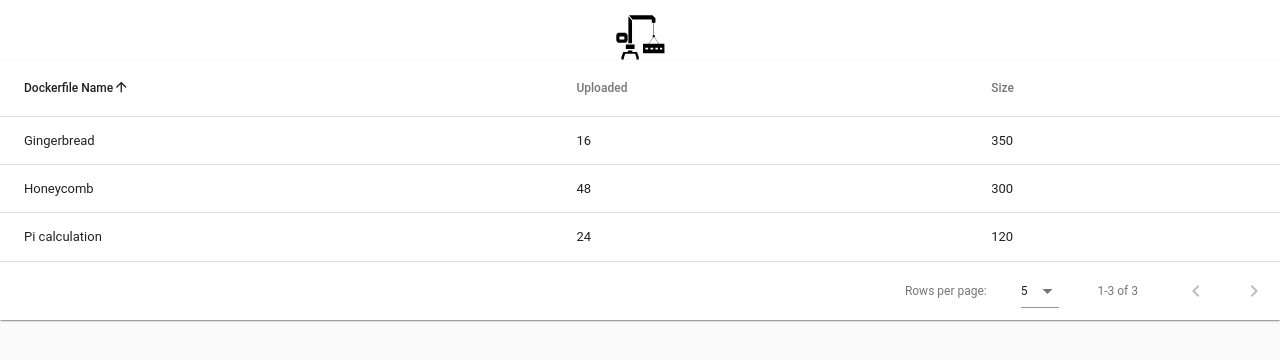
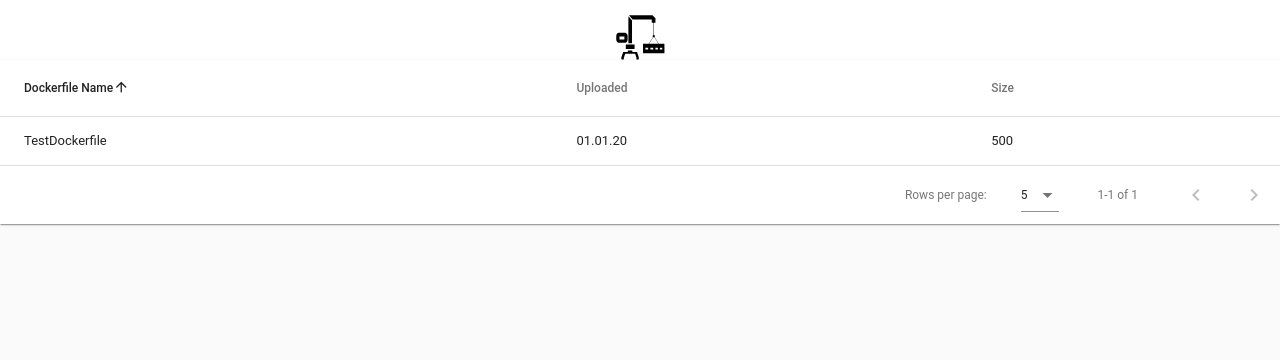
Before and after one commit to cormensratio/hafenkran-client, a Vue app: page /UploadedDockerfilesPage in a window 1280 px wide. Shown: the top 360 px of the page. Built offline with nearby package versions, Linux system fonts and the light colour scheme.

Commit message:
EPDS02-31 Data-table now displays entrys from the ExperimentStore

```diff
--- a/src/components/views/UploadedDockerfilesPage.vue
+++ b/src/components/views/UploadedDockerfilesPage.vue
@@ -5,7 +5,7 @@
           <v-app id="inspire">
             <v-data-table
               :headers="headers"
-              :items="uploadedDockerfiles"
+              :items="experiments"
               :items-per-page="5"
               class="elevation-1"
             ><template v-slot:items="props">
@@ -21,11 +21,16 @@
 </template>
 
 <script>
+import { mapGetters } from 'vuex';
 import BasePage from '../baseComponents/BasePage';
 
 export default {
   name: 'UploadedDockerfilesPage',
   components: { BasePage },
+
+  computed: {
+    ...mapGetters(['experiments']),
+  },
   data() {
     return {
       headers: [
```
